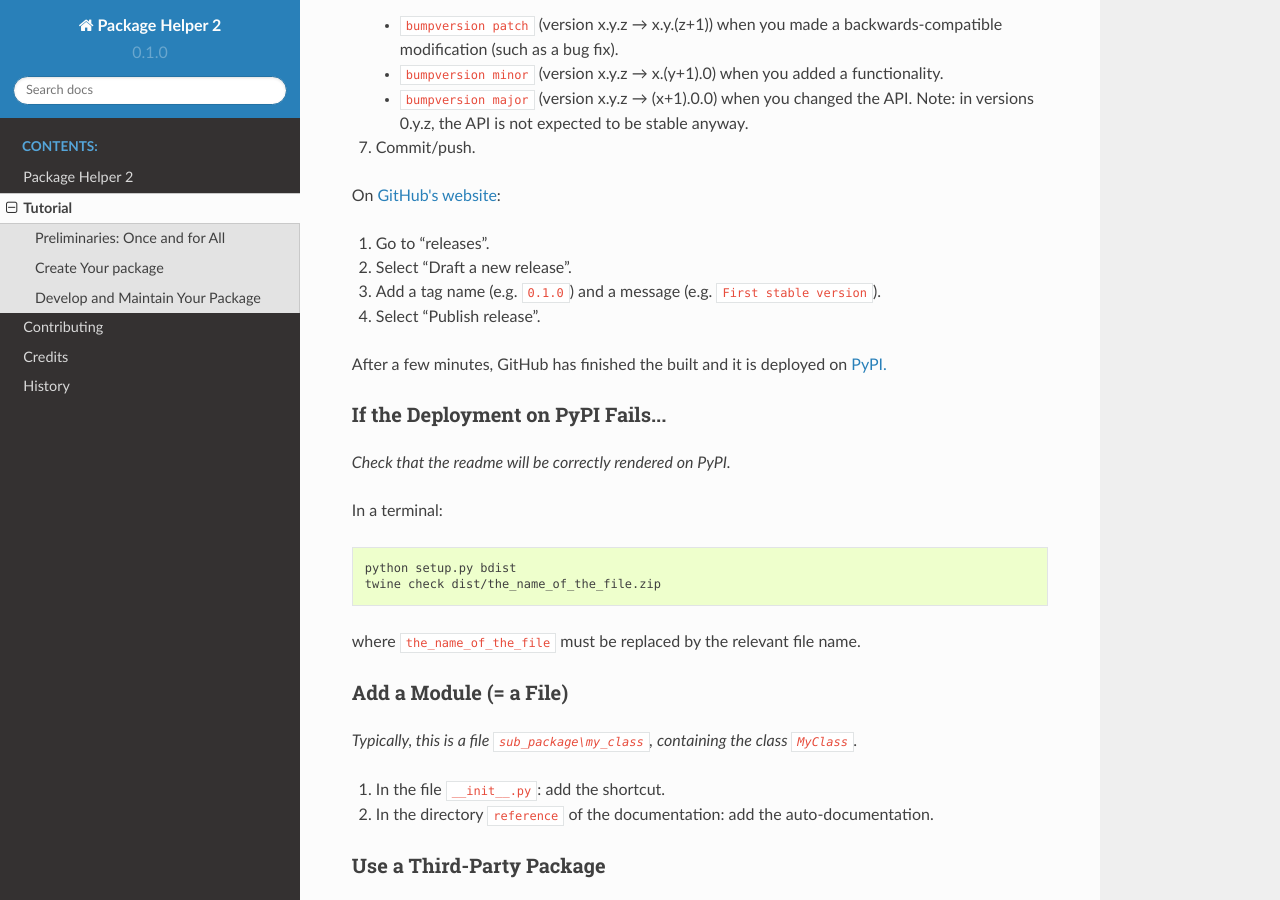
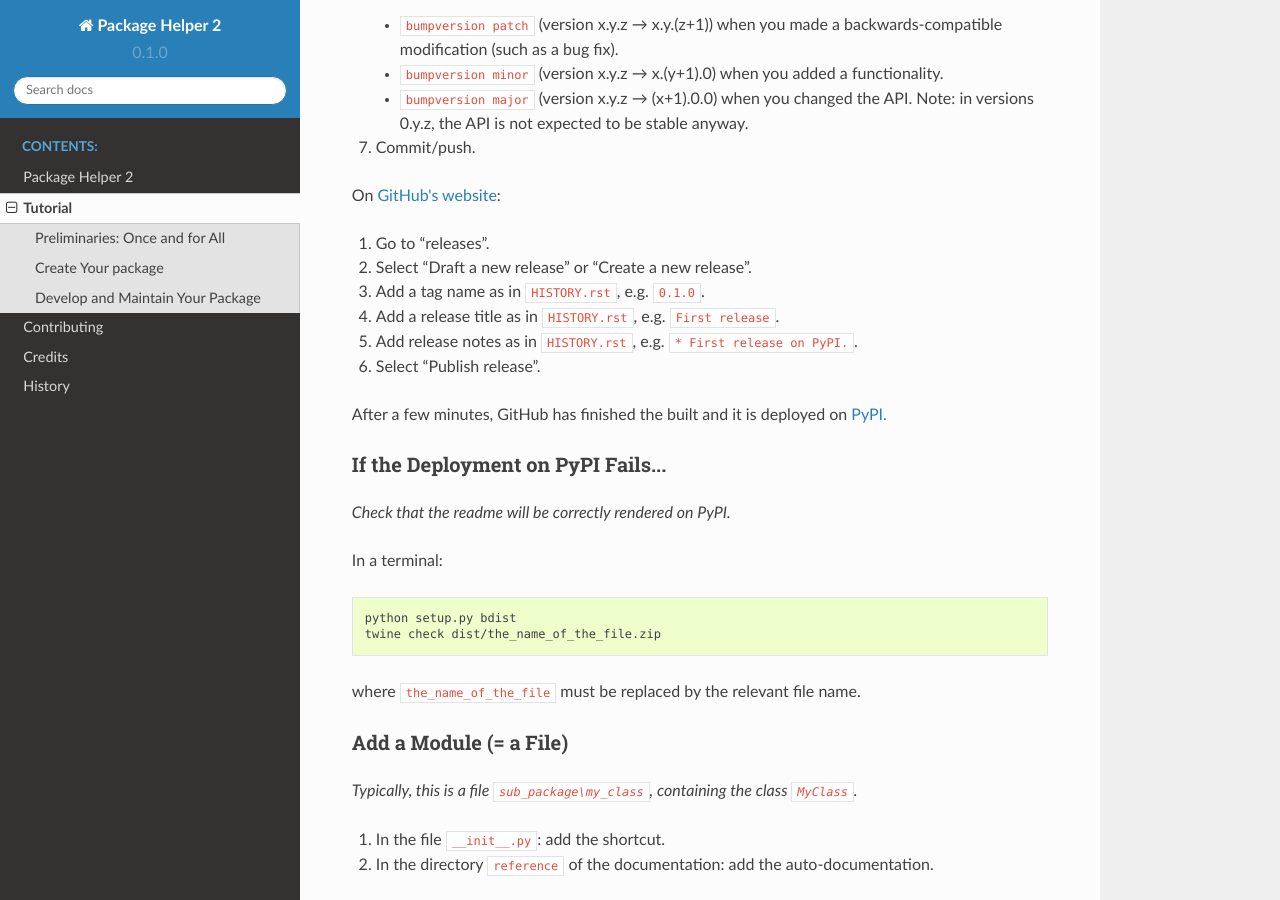
Before and after one commit to francois-durand/package_helper_2, a Sphinx documentation site: the page built from docs/tutorial.rst, in a window 1280 px wide and 900 px high, scrolled down 7217 px. Built offline with Sphinx 7.4.7 and the Read the Docs theme 2.0.0, drawn with Linux system fonts in a browser that asks for light colours.

Commit message:
Update during_the_life_of_your_package.html

```diff
--- a/docs/_static/during_the_life_of_your_package.html
+++ b/docs/_static/during_the_life_of_your_package.html
@@ -44,10 +44,15 @@
     <p>On <a href="https://github.com">GitHub's website</a>:</p>
     <ol class="arabic">
         <li><p>Go to “releases”.</p></li>
-        <li><p>Select “Draft a new release”.</p></li>
-        <li><p>Add a tag name (e.g. <code class="docutils literal notranslate"><span class="pre">0.1.0</span></code>)
-            and a message (e.g.
-            <code class="docutils literal notranslate"><span class="pre">First stable version</span></code>).
+        <li><p>Select “Draft a new release” or “Create a new release”.</p></li>
+        <li><p>Add a tag name as in <code class="docutils literal notranslate"><span class="pre">HISTORY.rst</span></code>,
+            e.g. <code class="docutils literal notranslate"><span class="pre">0.1.0</span></code>.
+        </p></li>
+        <li><p>Add a release title as in <code class="docutils literal notranslate"><span class="pre">HISTORY.rst</span></code>,
+            e.g. <code class="docutils literal notranslate"><span class="pre">First release</span></code>.
+        </p></li>
+        <li><p>Add release notes as in <code class="docutils literal notranslate"><span class="pre">HISTORY.rst</span></code>,
+            e.g. <code class="docutils literal notranslate"><span class="pre">* First release on PyPI.</span></code>.
         </p></li>
         <li><p>Select “Publish release”.</p></li>
     </ol>
```
